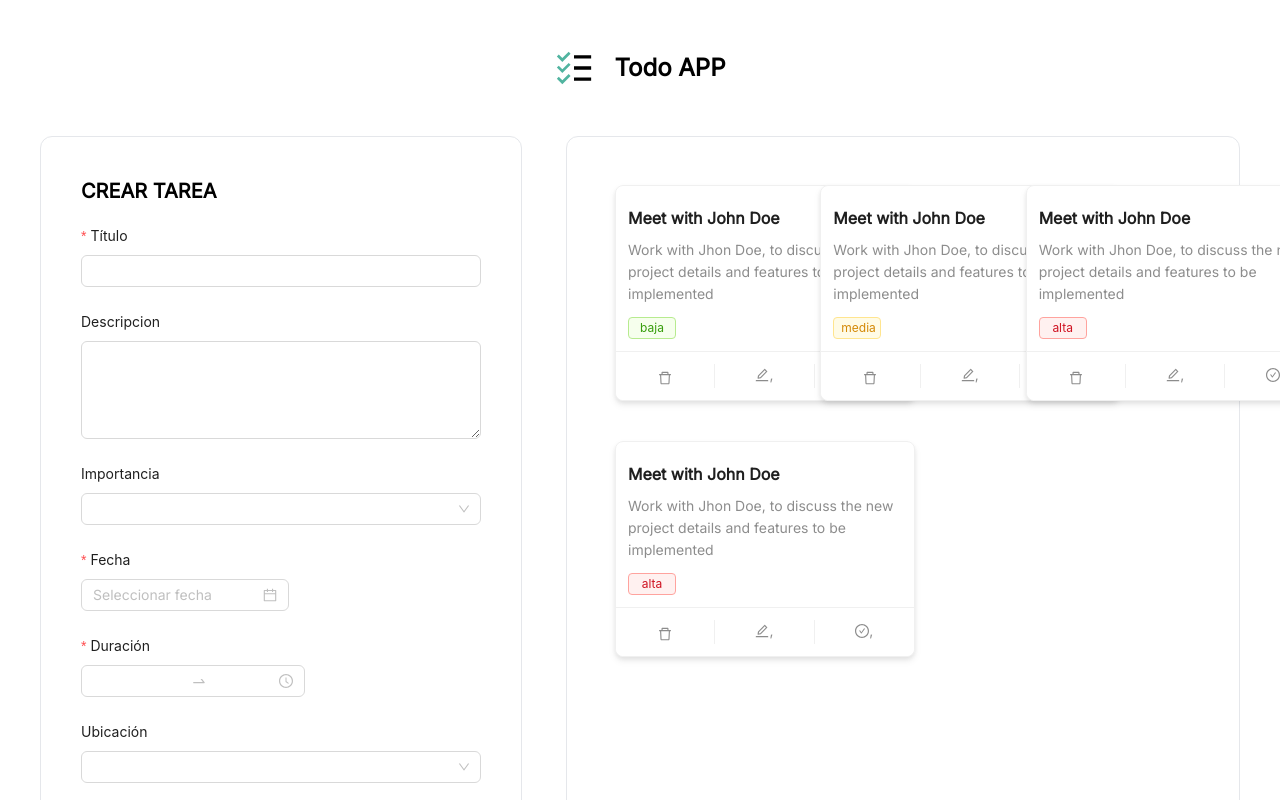
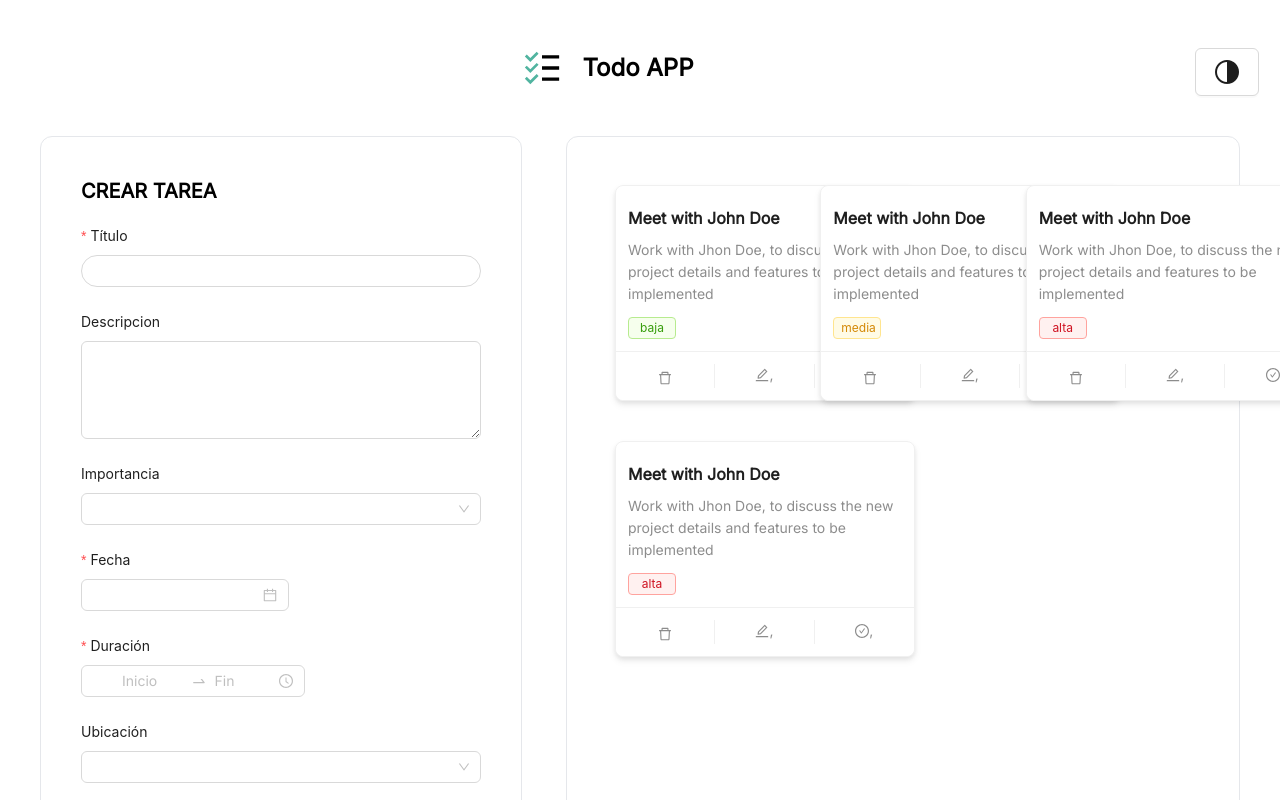
Before and after one commit to kralion/event-wise, a React (Vite) app: page / in a window 1280 px wide. Shown: the top 800 px of the page. Built offline with nearby package versions, Linux system fonts and the light colour scheme.

Commit message:
Light & Dark Mode

```diff
--- a/src/App.tsx
+++ b/src/App.tsx
@@ -1,7 +1,10 @@
 import { useState } from "react";
 import TodoList from "./components/TodoList";
 import TodoForm from "./components/TodoForm";
-import { ConfigProvider, Form } from "antd";
+import { ConfigProvider, Form, theme, Button, Space } from "antd";
+import { AlertOutlined } from "@ant-design/icons";
+import darkThemeIcon from "./assets/darkThemeIcon.png";
+import lightThemeIcon from "./assets/lightThemeIcon.png";
 import esES from "antd/es/locale/es_ES";
 const Todos = [
   {
@@ -50,6 +53,11 @@ const Todos = [
   },
 ];
 function App() {
+  const { defaultAlgorithm, darkAlgorithm } = theme;
+  const [isDarkMode, setIsDarkMode] = useState(false);
+  const handleThemeChange = () => {
+    setIsDarkMode((previousValue) => !previousValue);
+  };
   const [todos, setTodos] = useState(Todos);
   const [form] = Form.useForm();
 
@@ -83,8 +91,14 @@ function App() {
   };
 
   return (
-    <ConfigProvider locale={esES}>
+    <ConfigProvider
+      theme={{
+        algorithm: isDarkMode ? darkAlgorithm : defaultAlgorithm,
+      }}
+      locale={esES}
+    >
       <div className="App w-auto mx-7">
+        <div className="flex justify-center ">
           <div className=" flex justify-center my-12 gap-3">
             <svg
               fill="#000000"
@@ -105,8 +119,21 @@ function App() {
             <p className="font-Inter pl-2 pt-1 font-bold text-2xl">Todo APP</p>
           </div>
 
+          <Button
+            className="mt-12 h-12 active:bg-zinc-900 left-[41%]"
+            onClick={handleThemeChange}
+          >
+            {isDarkMode ? (
+              <img className="" src={darkThemeIcon} alt="darkModeIcon" />
+            ) : (
+              <img src={lightThemeIcon} alt="lightModeIcon" />
+            )}
+          </Button>
+        </div>
+        {}
         <div className="App flex gap-5">
           <TodoForm
+            className={isDarkMode ? "text-zinc-900" : "text-zinc-100"}
             addTodo={addTodo}
             resetForm={resetForm}
             Todos={Todos}
--- a/src/components/TodoForm.tsx
+++ b/src/components/TodoForm.tsx
@@ -1,6 +1,4 @@
 import { useState } from "react";
-import { PlusOutlined, LoadingOutlined } from "@ant-design/icons";
-import type { UploadChangeParam } from "antd/lib/upload";
 import { nanoid } from "nanoid";
 const fomat = "HH:mm";
 import {
@@ -12,48 +10,16 @@ import {
   DatePicker,
   InputNumber,
   TimePicker,
-  Upload,
   message,
 } from "antd";
 
-const getBase64 = (img: Blob, callback: (imageUrl: string) => void) => {
-  const reader = new FileReader();
-  reader.addEventListener("load", () => callback(reader.result as string));
-  reader.readAsDataURL(img);
-};
-
-const beforeUpload = (file: File) => {
-  const isJpgOrPng = file.type === "image/jpeg" || file.type === "image/png";
-  if (!isJpgOrPng) {
-    message.error("Solo puedes subir archivos JPG/PNG!");
-  }
-  const isLt2M = file.size / 1024 / 1024 < 2;
-  if (!isLt2M) {
-    message.error("La imagen debe ser menor a 2MB!");
-  }
-  return isJpgOrPng && isLt2M;
-};
-
-function TodoForm({ addTodo, resetForm, Todo, form }: any) {
-  const [loading, setLoading] = useState(false);
-  const [imageUrl, setImageUrl] = useState("");
-  const handleFormValuesChange = (
-    changedValues: any,
-    allValues: any,
-    info: UploadChangeParam
-  ) => {
+function TodoForm({ addTodo, resetForm, form }: any) {
+  const handleFormValuesChange = (changedValues: any, allValues: any) => {
     console.log("changedValues", changedValues);
     console.log("allValues", allValues);
-    if (info.file.status === "uploading") {
-      setLoading(true);
-      return;
-    }
-    if (info.file.status === "done") {
-      getBase64(info.file.originFileObj as Blob, (imageUrl) => {
-        setImageUrl(imageUrl);
-        setLoading(false);
+    form.setFieldsValue({
+      ...allValues,
     });
-    }
   };
   const onFinish = (values: any) => {
     console.log("Success:", values);
@@ -66,19 +32,9 @@ function TodoForm({ addTodo, resetForm, Todo, form }: any) {
       duration: values.duration,
       location: values.location,
       stakeholders: values.stakeholders,
-      thumbnail: imageUrl,
     });
     resetForm();
   };
-
-  const uploadButton = (
-    <div>
-      {loading ? <LoadingOutlined /> : <PlusOutlined />}
-      <div style={{ marginTop: 10 }} className="px-5">
-        Cargar Imagen
-      </div>
-    </div>
-  );
 
   return (
     <div>
@@ -93,6 +49,7 @@ function TodoForm({ addTodo, resetForm, Todo, form }: any) {
             console.log("Error en el ingreso de Datos:", errorInfo);
           }}
           form={form}
+          onValuesChange={handleFormValuesChange}
           onFinish={onFinish}
           autoComplete="on"
         >
@@ -107,14 +64,13 @@ function TodoForm({ addTodo, resetForm, Todo, form }: any) {
             name="title"
             label="Título"
           >
-            <Input className="font-Inter" />
+            <Input className="font-Inter rounded-full" />
           </Form.Item>
           <Form.Item name="description" label="Descripcion">
             <Input.TextArea rows={4} className="font-Inter" />
           </Form.Item>
-
           <Form.Item name="priority" label="Importancia">
-            <Select className="w-10 font-Inter">
+            <Select className="w-10 text-center font-Inter">
               <Select.Option value="baja" className="font-Inter">
                 Baja
               </Select.Option>
@@ -136,7 +92,10 @@ function TodoForm({ addTodo, resetForm, Todo, form }: any) {
             name="date"
             label="Fecha"
           >
-            <DatePicker className=" font-Inter cursor-pointer w-52" />
+            <DatePicker
+              placeholder=""
+              className=" font-Inter cursor-pointer w-52"
+            />
           </Form.Item>
           <Form.Item
             rules={[
@@ -150,6 +109,7 @@ function TodoForm({ addTodo, resetForm, Todo, form }: any) {
           >
             <TimePicker.RangePicker
               use12Hours
+              placeholder={["Inicio", "Fin"]}
               minuteStep={15}
               format={fomat}
               className="pl-10 w-56 font-Inter"
@@ -251,13 +211,11 @@ function TodoForm({ addTodo, resetForm, Todo, form }: any) {
           <Form.Item name="stakeholders" label="Involucrados">
             <InputNumber min={1} max={10} className="pl-5" />
           </Form.Item>
-        </Form>
-      </div>
           <div className=" flex gap-24 mt-5 justify-center">
             <Form.Item>
               <Button
                 htmlType="submit"
-            className="font-Inter hover:bg-cyan-100 w-24 active:bg-cyan-200 active:scale-110"
+                className="font-Inter text-slate-900 hover:bg-cyan-100 w-24 active:bg-cyan-200 active:scale-110"
               >
                 Crear
               </Button>
@@ -272,6 +230,8 @@ function TodoForm({ addTodo, resetForm, Todo, form }: any) {
               </Button>
             </Form.Item>
           </div>
+        </Form>
+      </div>
     </div>
   );
 }
```
Also changed, not shown: src/assets/darkThemeIcon.png (added), src/assets/lightThemeIcon.png (added). Lines whose indentation alone changed are shown as unchanged.
